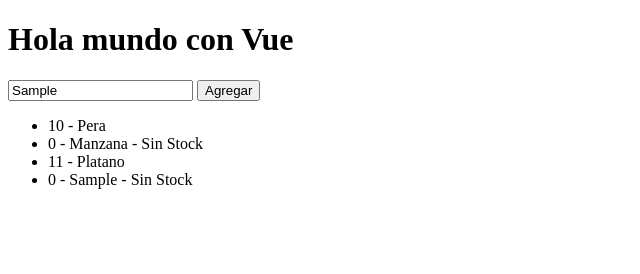
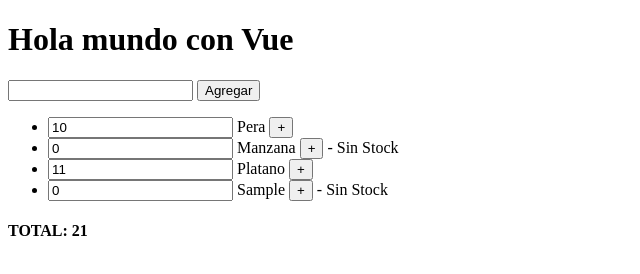
Before and after one commit to darioyucra/vuejs-curso, a plain HTML site: page index.html in a window 1280 px wide. Both pictures are taken after typing "Sample" into the empty fields and a click on the button "Agregar". Shown: the whole page, without its empty margins (0-640 px from the left). Drawn offline with nearby package versions, Linux system fonts and the light colour scheme.

Commit message:
keyup, vmodel y computed

```diff
--- a/01.js
+++ b/01.js
@@ -7,14 +7,25 @@ const app = new Vue({
             {nombre: 'Manzana', cantidad: 0},
             {nombre: 'Platano', cantidad: 11}
         ],
-        nuevaFruta: ''
+        nuevaFruta: '',
+        total: 0
     },
     methods:{
         agregarFruta(){
             this.frutas.push({
                 nombre: this.nuevaFruta,
                 cantidad: 0
-            })
+            });
+            this.nuevaFruta = '';
+        }
+    },
+    computed: {
+        sumarFrutas(){
+            this.total = 0;
+            for(fruta of this.frutas){
+                this.total = this.total + fruta.cantidad;
+            }
+            return this.total;
         }
     }
 })
--- a/index.html
+++ b/index.html
@@ -9,15 +9,18 @@
     <div id="app">
         <h1>{{titulo}}</h1>
 
-        <input type="text" v-model="nuevaFruta">
+        <input type="text" v-model="nuevaFruta" @keyup.enter="agregarFruta">
         <button @click="agregarFruta">Agregar</button>
 
         <ul>
             <li v-for="fruta of frutas">
-                {{fruta.cantidad}} - {{fruta.nombre}}
+                <input type="number" v-model.number="fruta.cantidad">
+                {{fruta.nombre}}
+                <button @click="fruta.cantidad++">+</button>
                 <span v-if="fruta.cantidad === 0"> - Sin Stock</span>
             </li>
         </ul>
+        <h4>TOTAL: {{sumarFrutas}}</h4>
     </div>
 
     <script src="https://cdn.jsdelivr.net/npm/vue/dist/vue.js"></script>
```
